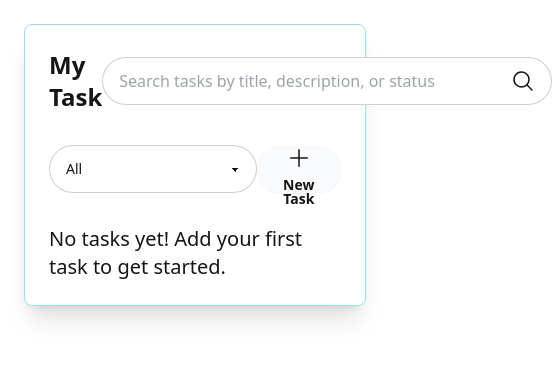
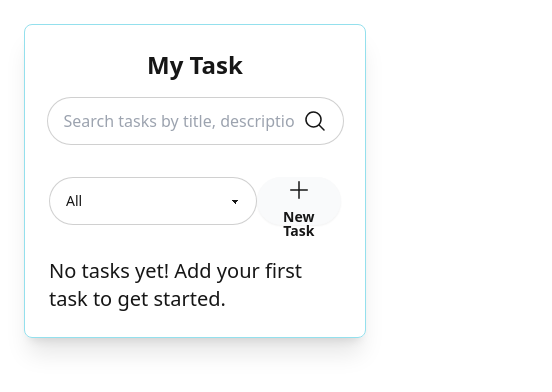
Before and after one commit to MaxBenDuah/task-tracker-app, a React (Create React App) app: page / in a window 390 px wide. Shown: the top 392 px of the page, 552 px wide, since content can reach past the window. Built offline with nearby package versions, Linux system fonts and the light colour scheme.

Commit message:
Adjust size of Search input element

```diff
--- a/src/components/SearchTerm.jsx
+++ b/src/components/SearchTerm.jsx
@@ -11,7 +11,7 @@ function SearchTerm() {
       <label className="input input-bordered flex items-center gap-2">
         <input
           type="text"
-          className="grow w-96"
+          className="grow md:w-96"
           placeholder="Search tasks by title, description, or status"
           value={searchTerm}
           onChange={(e) => dispactch(changeSearchTerm(e.target.value))}
--- a/src/ui/Header.jsx
+++ b/src/ui/Header.jsx
@@ -2,8 +2,8 @@ import SearchTerm from "../components/SearchTerm";
 
 function Header() {
   return (
-    <div className="flex items-center justify-between mb-8">
-      <h3 className="text-2xl font-bold">My Task</h3>
+    <div className="flex flex-col md:flex-row items-center justify-between mb-8">
+      <h3 className="text-2xl font-bold mb-4 md:mb-0">My Task</h3>
       <SearchTerm />
     </div>
   );
```
